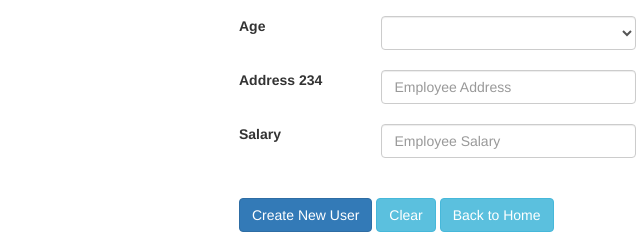
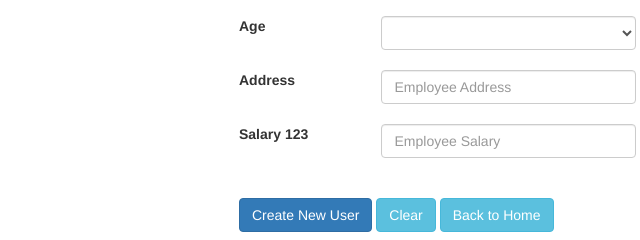
Before and after one commit to karthickak2016/myproject, a plain HTML site: page index.html in a window 1280 px wide. Shown: the part 244-484 px from the top of the page, 226-866 px from the left. Drawn offline with nearby package versions, Linux system fonts and the light colour scheme.

Commit message:
ffgdfgfg

```diff
--- a/index.html
+++ b/index.html
@@ -84,12 +84,12 @@
 				</div>
 				<br>
 				<div class="row">
-					<div class="col-sm-2"><label for="address">Address 234</label></div>
+					<div class="col-sm-2"><label for="address">Address</label></div>
 					<div class="col-sm-4"><input type="address" class="form-control" id="address" placeholder="Employee Address" required></div>
 				</div>
 				<br>
 				<div class="row">
-					<div class="col-sm-2"><label for="salary">Salary</label></div>
+					<div class="col-sm-2"><label for="salary">Salary 123</label></div>
 					<div class="col-sm-4"><input type="salary" class="form-control" id="salary" placeholder="Employee Salary" required></div>
 				</div>
 				<br><br>
```
